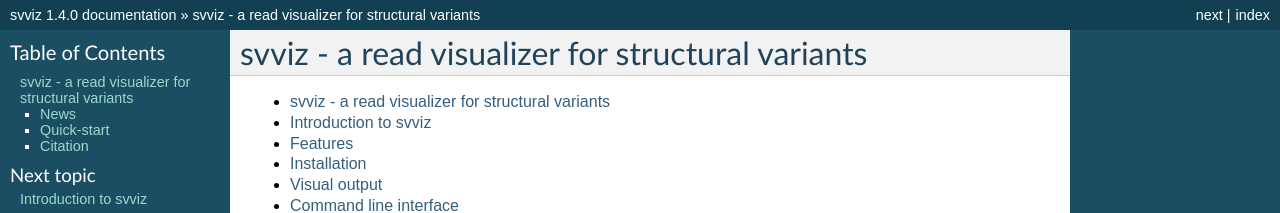
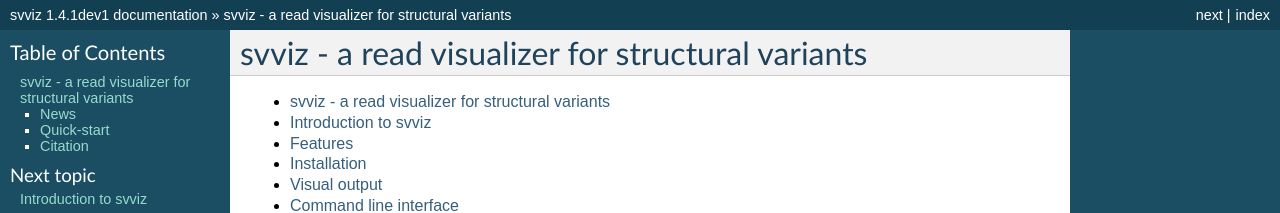
Before and after one commit to svviz/svviz, a Sphinx documentation site: the page built from docs/index.rst, in a window 1280 px wide and 900 px high. Shown: the top 213 px of the window. Built offline with Sphinx 7.4.7, drawn with Linux system fonts in a browser that asks for light colours; some of the changed text lies outside the part shown.

Commit message:
updating version number

```diff
--- a/docs/conf.py
+++ b/docs/conf.py
@@ -55,9 +55,9 @@ copyright = u'2015, Noah Spies'
 #
 # The short X.Y version.
 
-version = "1.4.0"
+version = "1.4.1"
 # The full version, including alpha/beta/rc tags.
-release = "1.4.0"
+release = "1.4.1dev1"
 
 # The language for content autogenerated by Sphinx. Refer to documentation
 # for a list of supported languages.
--- a/src/svviz/__init__.py
+++ b/src/svviz/__init__.py
@@ -1 +1 @@
-__version__ = "1.4.0"
+__version__ = "1.4.1dev1"
```
